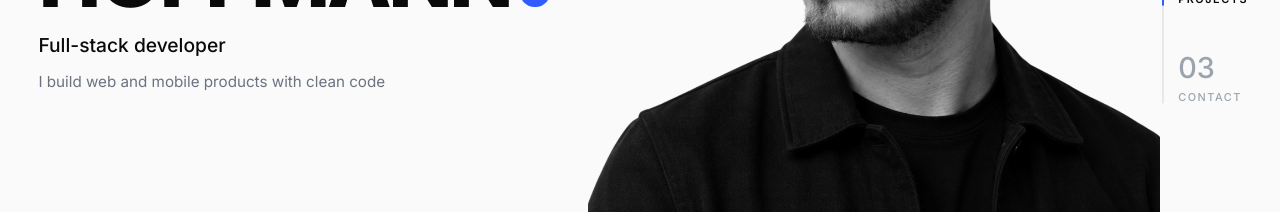
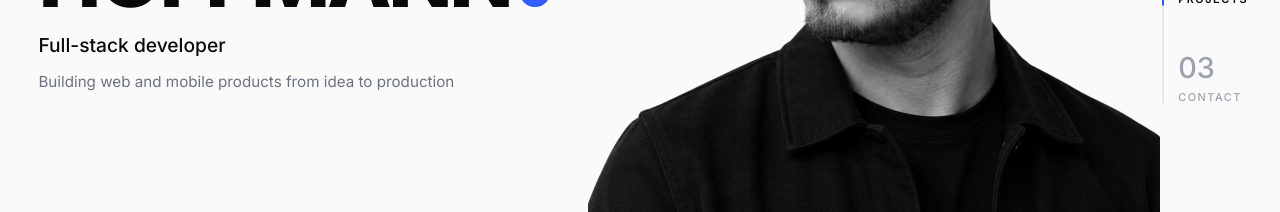
Before and after one commit to RomainHoffmann/hoffmannromain.dev, a React (Vite) app: page / in a window 1280 px wide. Shown: the part 420-632 px from the top of the page. Built offline with nearby package versions, Linux system fonts and the light colour scheme; the HTML template or start-up script is replaced by a standard one.

Commit message:
Update site tagline for clarity and focus on product development process

```diff
--- a/src/data/site.ts
+++ b/src/data/site.ts
@@ -2,7 +2,7 @@ export const site = {
   name: "Romain Hoffmann",
   initials: "RH",
   role: "Full-stack developer",
-  tagline: "I build web and mobile products with clean code",
+  tagline: "Building web and mobile products from idea to production",
   location: "Based in France",
   availability: "Available for work",
   email: "hoffmann.romain84@gmail.com",
```
